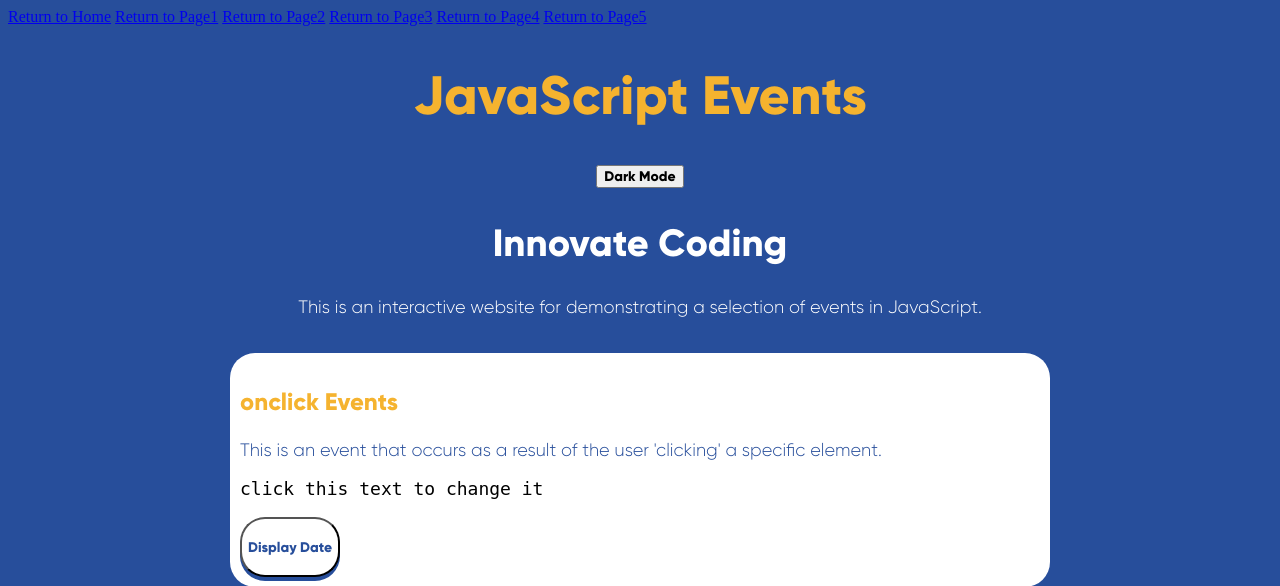
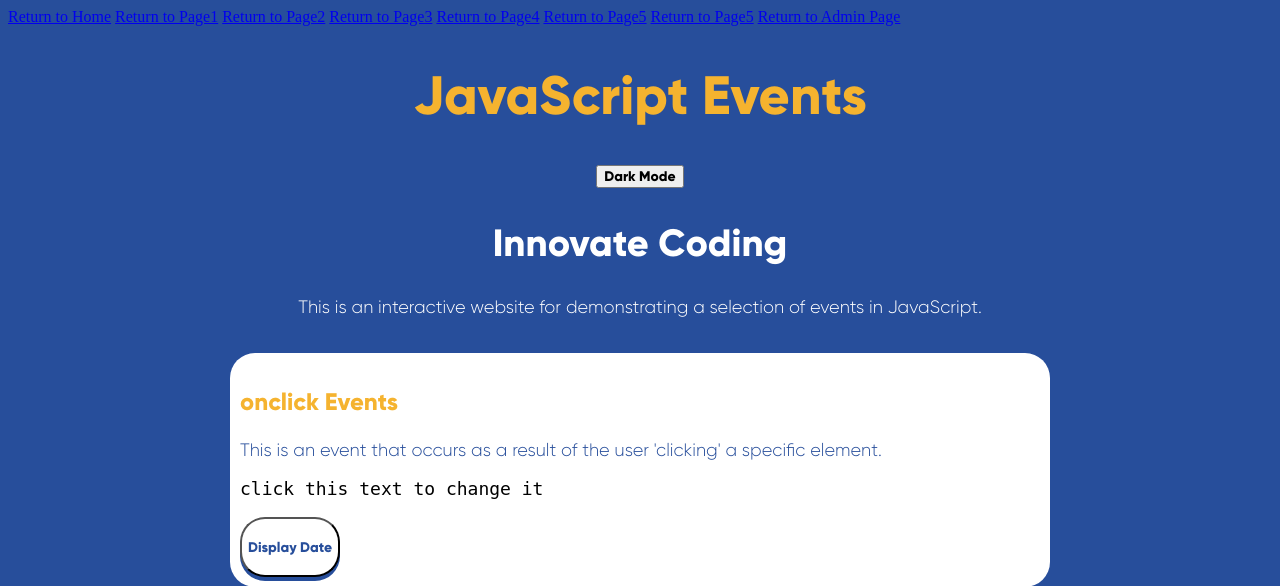
Before and after one commit to jamesdexster/innovate_june_portfolio, a Flask app: page / in a window 1280 px wide. Shown: the top 586 px of the page. Run offline with Flask 2, Linux system fonts and the light colour scheme.

Commit message:
Added flask_template, and back_end activity

```diff
--- a/notes/backend_notes/templates/base.html
+++ b/notes/backend_notes/templates/base.html
@@ -16,6 +16,8 @@
         <a href="{{ url_for('my_view.page3')}}">Return to Page3</a>
         <a href="{{ url_for('my_view.page4')}}">Return to Page4</a>
         <a href="{{ url_for('my_view.page5')}}">Return to Page5</a>
+        <a href="{{ url_for('my_view.page5')}}">Return to Page5</a>
+        <a href="{{ url_for('my_view.admin')}}">Return to Admin Page</a>
     </nav>
     {% block content %}
     {% endblock %}
```
